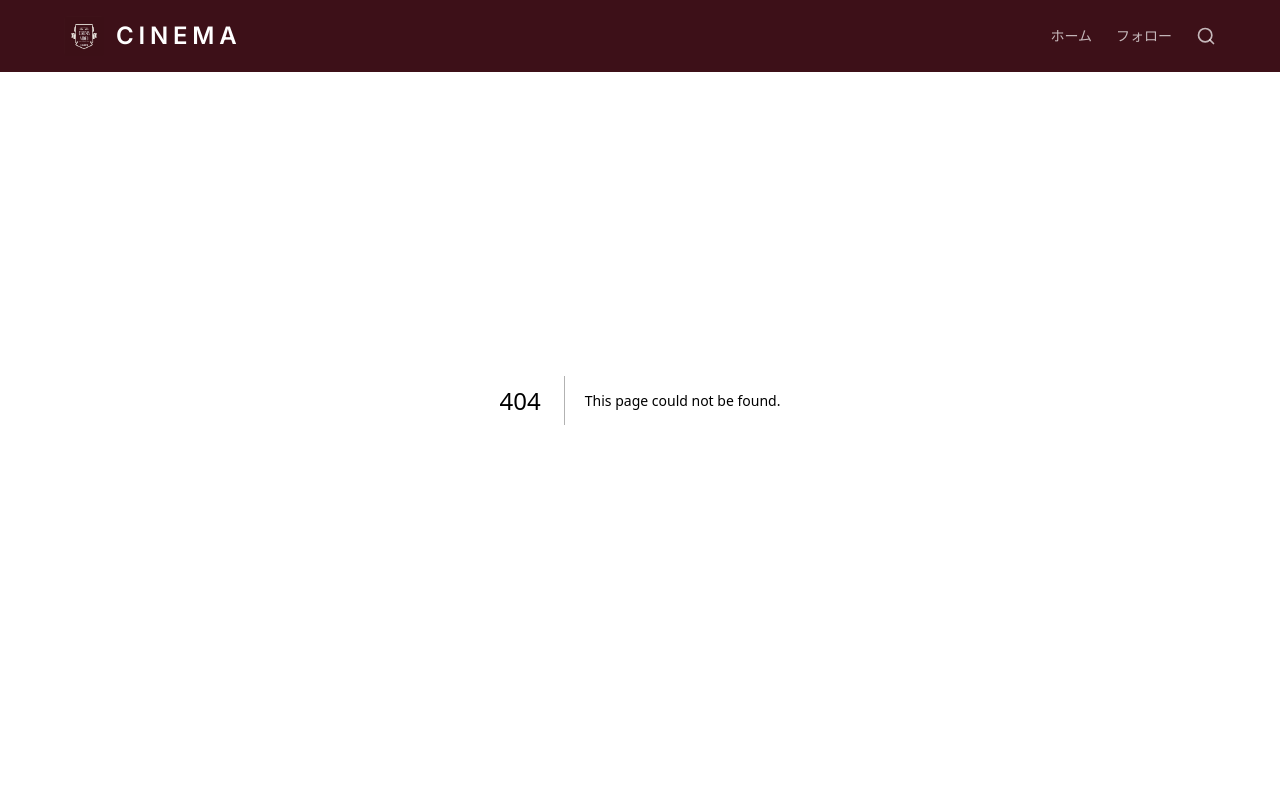
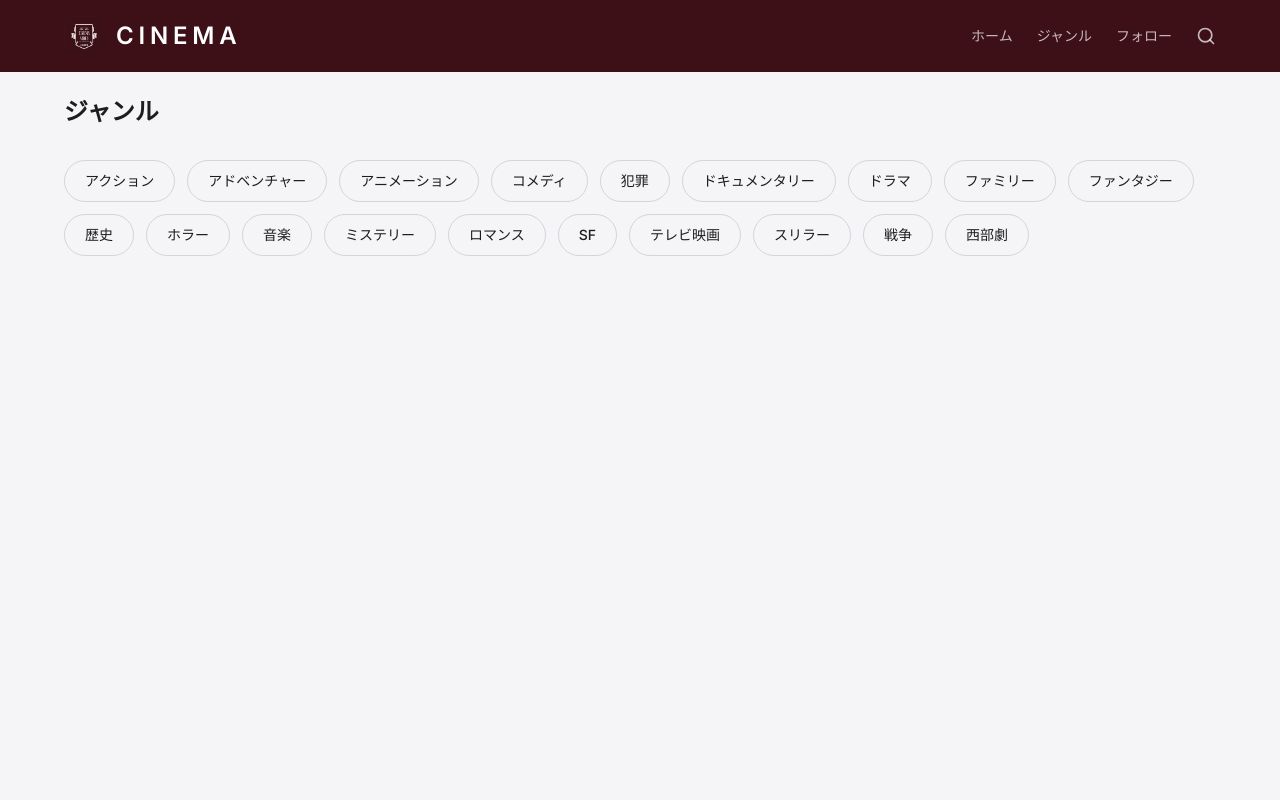
Before and after one commit to memobook84/movie-site, a Next.js app: page /genres in a window 1280 px wide. Before the commit this address had no page. Shown: the top 800 px of the page. Built offline with nearby package versions, Linux system fonts and the light colour scheme.

Commit message:
ジャンル一覧ページ・ジャンル別作品ページ追加
- /genres ページ: ジャンルタグ一覧
- /genre/[id] ページ: ジャンル別作品グリッド表示
- ヘッダーにジャンルリンク追加

Co-Authored-By: Claude Opus 4.6 <noreply@anthropic.com>

```diff
--- /dev/null
+++ b/src/app/genre/[id]/page.tsx
@@ -0,0 +1,69 @@
+import { getMoviesByGenre, IMAGE_BASE_URL } from "@/lib/tmdb";
+import Link from "next/link";
+
+interface PageProps {
+  params: Promise<{ id: string }>;
+  searchParams: Promise<{ name?: string }>;
+}
+
+export default async function GenrePage({ params, searchParams }: PageProps) {
+  const { id } = await params;
+  const { name } = await searchParams;
+  const genreName = name || "ジャンル";
+
+  // 3ページ分取得して多めに表示
+  const movies = await getMoviesByGenre(Number(id), 3);
+
+  // 重複除去
+  const seen = new Set<number>();
+  const unique = movies.filter((m) => {
+    if (seen.has(m.id)) return false;
+    seen.add(m.id);
+    return true;
+  });
+
+  return (
+    <main className="min-h-screen pt-24 pb-28 px-6 md:px-16">
+      <div className="flex items-center gap-3">
+        <Link
+          href="/genres"
+          className="text-sm text-gray-400 transition-colors hover:text-[#1d1d1f]"
+        >
+          ジャンル
+        </Link>
+        <span className="text-gray-300">/</span>
+        <h1 className="text-2xl font-bold text-[#1d1d1f]">{genreName}</h1>
+      </div>
+      <p className="mt-2 text-sm text-gray-400">{unique.length} 作品</p>
+
+      <div className="mt-6 grid grid-cols-3 gap-3 sm:grid-cols-4 md:grid-cols-5 lg:grid-cols-6">
+        {unique.map((movie) => {
+          const title = movie.title || movie.name || "";
+          return (
+            <Link
+              key={movie.id}
+              href={`/movie/${movie.id}`}
+              className="group"
+            >
+              <div className="overflow-hidden rounded-lg transition-all duration-300 group-hover:scale-105 group-hover:shadow-xl group-hover:shadow-black/10">
+                {movie.poster_path ? (
+                  <img
+                    src={`${IMAGE_BASE_URL}/w342${movie.poster_path}`}
+                    alt={title}
+                    className="aspect-[2/3] w-full object-cover"
+                    loading="lazy"
+                  />
+                ) : (
+                  <div className="flex aspect-[2/3] items-center justify-center bg-gray-200 text-xs text-gray-400">
+                    No Image
+                  </div>
+                )}
+              </div>
+              <p className="mt-1.5 truncate text-xs font-medium text-[#1d1d1f]">{title}</p>
+            </Link>
+          );
+        })}
+      </div>
+    </main>
+  );
+}
--- /dev/null
+++ b/src/app/genres/page.tsx
@@ -0,0 +1,42 @@
+import Link from "next/link";
+
+const GENRE_LIST = [
+  { id: 28, name: "アクション" },
+  { id: 12, name: "アドベンチャー" },
+  { id: 16, name: "アニメーション" },
+  { id: 35, name: "コメディ" },
+  { id: 80, name: "犯罪" },
+  { id: 99, name: "ドキュメンタリー" },
+  { id: 18, name: "ドラマ" },
+  { id: 10751, name: "ファミリー" },
+  { id: 14, name: "ファンタジー" },
+  { id: 36, name: "歴史" },
+  { id: 27, name: "ホラー" },
+  { id: 10402, name: "音楽" },
+  { id: 9648, name: "ミステリー" },
+  { id: 10749, name: "ロマンス" },
+  { id: 878, name: "SF" },
+  { id: 10770, name: "テレビ映画" },
+  { id: 53, name: "スリラー" },
+  { id: 10752, name: "戦争" },
+  { id: 37, name: "西部劇" },
+];
+
+export default function GenresPage() {
+  return (
+    <main className="min-h-screen pt-24 pb-28 px-6 md:px-16">
+      <h1 className="text-2xl font-bold text-[#1d1d1f]">ジャンル</h1>
+      <div className="mt-8 flex flex-wrap gap-3">
+        {GENRE_LIST.map((genre) => (
+          <Link
+            key={genre.id}
+            href={`/genre/${genre.id}?name=${encodeURIComponent(genre.name)}`}
+            className="rounded-full border border-gray-300 px-5 py-2.5 text-sm font-medium text-[#1d1d1f] transition-all hover:border-[#3d1018] hover:bg-[#3d1018] hover:text-white"
+          >
+            {genre.name}
+          </Link>
+        ))}
+      </div>
+    </main>
+  );
+}
--- a/src/components/Navbar.tsx
+++ b/src/components/Navbar.tsx
@@ -98,6 +98,9 @@ export default function Navbar() {
             <Link href="/" className="transition-colors hover:text-white">
               ホーム
             </Link>
+            <Link href="/genres" className="transition-colors hover:text-white">
+              ジャンル
+            </Link>
             <Link href="/follows" className="transition-colors hover:text-white">
               フォロー
             </Link>
```
